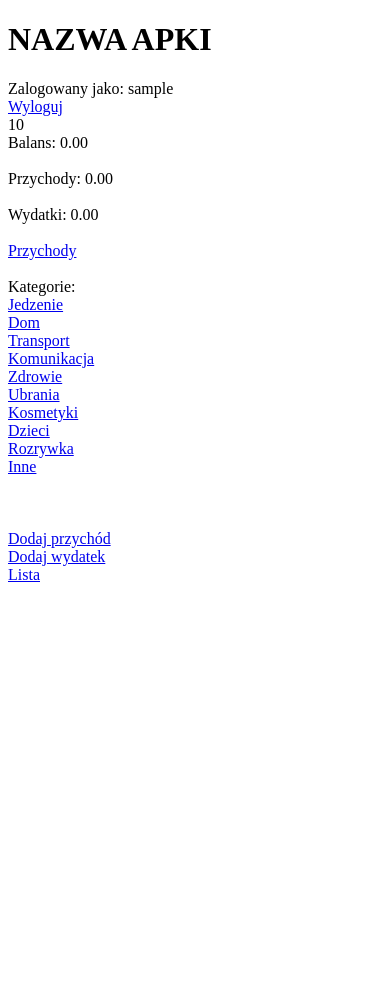
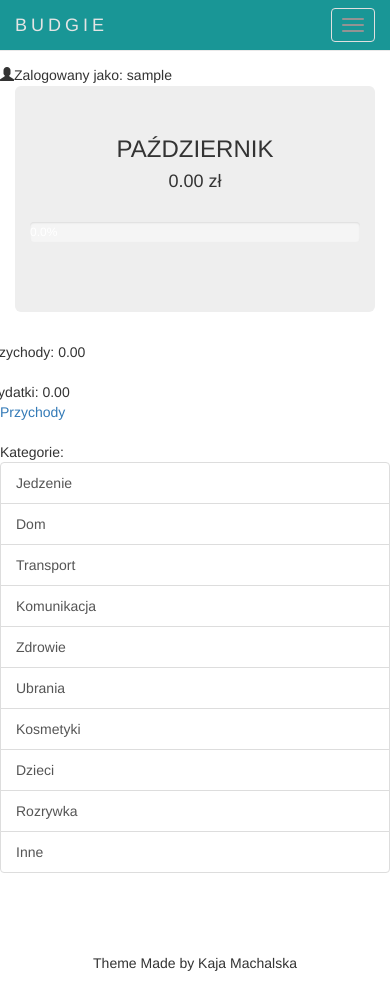
Before and after one commit to kayushka/Budget-App, a Django app: page /home/ in a window 390 px wide. Before the commit the page ends 582 px from the top, so only its background shows below. Run offline with Django 3.2, Linux system fonts and the light colour scheme; the visitor is signed in with stand-in values (Sample User, id 1); data that the repository does not hold is empty; some libraries are stand-ins or nearby versions.

Commit message:
dokończyć wygląd po zalogowaniu, dodac opcje usuwania

```diff
--- a/noname/forms.py
+++ b/noname/forms.py
@@ -7,11 +7,13 @@ from noname.models import INCOME_CHOICES, EXPENSES_CHOICES, MyUser
 class AddIncomeForm(forms.Form):
     category = forms.ChoiceField(label="kategoria", choices=INCOME_CHOICES)
     amount = forms.FloatField(label="kwota")
+    comment = forms.CharField(widget=forms.Textarea, label="komentarz")
 
 
 class AddExpensesForm(forms.Form):
     category = forms.ChoiceField(label="kategoria", choices=EXPENSES_CHOICES)
     amount = forms.FloatField(label="kwota")
+    comment = forms.CharField(widget=forms.Textarea, label="komentarz")
 
 
 class UserCreationForm2(UserCreationForm):
--- a/noname/models.py
+++ b/noname/models.py
@@ -71,6 +71,7 @@ class Income(models.Model):
     category = models.IntegerField(choices=INCOME_CHOICES)
     date = models.DateField(auto_now_add=True)
     user = models.ForeignKey(MyUser, on_delete=CASCADE)
+    comment = models.TextField(blank=True)
 
 
 class Expenses(models.Model):
@@ -78,3 +79,4 @@ class Expenses(models.Model):
     date = models.DateField(auto_now_add=True)
     category = models.IntegerField(choices=EXPENSES_CHOICES)
     user = models.ForeignKey(MyUser, on_delete=CASCADE)
+    comment = models.TextField(blank=True)
--- a/noname/templates/noname/base.html
+++ b/noname/templates/noname/base.html
@@ -1,19 +1,54 @@
 <!DOCTYPE html>
 <html>
+    {% load staticfiles %}
+    <link rel="stylesheet" type="text/css" href="{% static 'noname/style.css' %}">
     <meta charset="UTF-8">
+    <meta name="viewport" content="width=device-width, initial-scale=1">
+    <link rel="stylesheet" href="https://maxcdn.bootstrapcdn.com/bootstrap/3.3.7/css/bootstrap.min.css">
+    <script src="https://ajax.googleapis.com/ajax/libs/jquery/3.3.1/jquery.min.js"></script>
+    <script src="https://maxcdn.bootstrapcdn.com/bootstrap/3.3.7/js/bootstrap.min.js"></script>
 <head>
     {% block head %}
     {% endblock %}
 </head>
 <body>
-    <h1>NAZWA APKI</h1>
         {% if request.user.is_authenticated %}
-       Zalogowany jako: {{ request.user }}<br>
-       <a href="{% url 'logout' %}">Wyloguj</a>
+            <nav class="navbar navbar-default navbar-fixed-top">
+  <div id="top" class="container-fluid">
+    <div class="navbar-header">
+      <button type="button" class="navbar-toggle" data-toggle="collapse" data-target="#myNavbar">
+        <span class="icon-bar"></span>
+        <span class="icon-bar"></span>
+        <span class="icon-bar"></span>
+      </button>
+      <a class="navbar-brand" href="/home">BUDGIE</a>
+    </div>
+    <div class="collapse navbar-collapse" id="myNavbar">
+      <ul class="nav navbar-nav navbar-right">
+        <li><a href="/home">GŁÓWNA</a></li>
+        <li><a href="/list">LISTA</a></li>
+          <li class="dropdown">
+          <a class="dropdown-toggle" data-toggle="dropdown" href="#">DODAJ
+            <span class="caret"></span>
+          </a>
+          <ul class="dropdown-menu">
+            <li><a href="/add_income/">Dodaj przychód</a></li>
+            <li><a href="/add_expense">Dodaj wydatek</a></li>
+          </ul>
+        </li>
+        <li><a href="{% url 'logout' %}">WYLOGUJ</a></li>
+      </ul>
+    </div>
+  </div>
+</nav>
+            <span class="glyphicon glyphicon-user"></span>Zalogowany jako: {{ request.user }}<br>
         {% else %}<br>
-       <a href="{% url 'login' %}">Zaloguj</a>
+            <br><a href="{% url 'login' %}">Zaloguj</a>
         {% endif %}
     {% block content %}
     {% endblock %}
+<footer class="text-center">
+  <p>Theme Made by Kaja Machalska</p>
+    </footer>
 </body>
 </html>
--- a/noname/templates/noname/home.html
+++ b/noname/templates/noname/home.html
@@ -2,28 +2,45 @@
 
 {% block content %}
 <form method="POST" action=" ">
-{{ month }} <br>
-Balans: {{ sum|floatformat:2 }}
-    <br><br>
+<div class="row">
+  <div class="col-sm-2"></div>
+  <div class="col-sm-5">
+      <div class="container">
+          <div class="jumbotron text-center ">
+              <h3>{{ month }}</h3>
+              <h4>{{ sum|floatformat:2 }} zł</h4>
+              <br>
+              <div class="progress">
+                  <div class="progress-bar progress-bar-striped active" role="progressbar"
+                  aria-valuenow="0" aria-valuemin="0" aria-valuemax="100" style="width:{{ a|floatformat:0 }}%" >
+                  {{ a|floatformat:1 }}%
+                  </div>
+              </div>
+              <br>
+
+          </div>
+      </div>
+  </div>
     Przychody: {{ income|floatformat:2 }}
-    <br><br>
-    Wydatki: {{ expense|floatformat:2 }}
-    <br><br>
-    <a href="/przychody/">Przychody</a><br><br>
-    Kategorie: <br>
-    <a href="/jedzenie/">Jedzenie</a><br>
-    <a href="/dom/">Dom</a><br>
-    <a href="/transport/">Transport</a><br>
-    <a href="/komunikacja/">Komunikacja</a><br>
-    <a href="/zdrowie/">Zdrowie</a><br>
-    <a href="/ubranie/">Ubrania</a><br>
-    <a href="/kosmetyki/">Kosmetyki</a><br>
-    <a href="/dzieci/">Dzieci</a><br>
-    <a href="/rozrywka/">Rozrywka</a><br>
-    <a href="/inne/">Inne</a><br>
+              <br><br>
+              Wydatki: {{ expense|floatformat:2 }}
+  <div class="col-sm-5">
+      <a href="/przychody/">Przychody</a><br><br>
+      Kategorie: <br>
+      <div class="list-group">
+          <a href="/jedzenie/" class="list-group-item">Jedzenie</a>
+          <a href="/dom/" class="list-group-item">Dom</a>
+          <a href="/transport/" class="list-group-item">Transport</a>
+          <a href="/komunikacja/" class="list-group-item">Komunikacja</a>
+          <a href="/zdrowie/" class="list-group-item">Zdrowie</a>
+          <a href="/ubranie/" class="list-group-item">Ubrania</a>
+          <a href="/kosmetyki/" class="list-group-item">Kosmetyki</a>
+          <a href="/dzieci/" class="list-group-item">Dzieci</a>
+          <a href="/rozrywka/" class="list-group-item">Rozrywka</a>
+          <a href="/inne/" class="list-group-item">Inne</a>
+      </div>
+  </div>
+  </div>
     <br><br><br>
-    <a href="/add_income/">Dodaj przychód</a><br>
-    <a href="/add_expense">Dodaj wydatek</a><br>
-    <a href="/list/">Lista</a><br>
 </form>
     {% endblock %}
--- a/noname/views.py
+++ b/noname/views.py
@@ -10,8 +10,17 @@ from noname.forms import AddIncomeForm, AddExpensesForm, UserCreationForm2
 from noname.models import Income, Expenses
 
 
+# todo corousel (bootstrap) on the main page
+
+class Main(View):
+    def get(self, request):
+        return render(request, 'noname/main.html')
+
+
 class Home(LoginRequiredMixin, View):
     def get(self, request):
+        mnth = ['STYCZEŃ', 'LUTY', 'MARZEC', 'KWIECIEŃ', 'MAJ', 'CZERWIEC', 'LIPIEC', 'SIERPIEŃ',
+                'WRZESIEŃ', 'PAŹDZIERNIK', 'LISTOPAD', 'GRUDZIEŃ']
         current_month = datetime.now().month
         user = request.user
         incomes = Income.objects.filter(user=user, date__month=current_month)
@@ -23,18 +32,18 @@ class Home(LoginRequiredMixin, View):
         for e in expenses:
             expense += float(e.amount)
         sum = float(income) - float(expense)
+        if income != 0.0 or expense != 0.0:
+            a = ((income - expense) / income) * 100
+        else:
+            a = 0.0
         ctx = {
-            "month": current_month,
+            "a": a,
+            "month": mnth[int(current_month) - 1],
             "income": income,
             "expense": expense,
             "sum": sum
         }
         return render(request, 'noname/home.html', ctx)
-
-    # todo w każdym linku u gory podsumowanie wydatków
-    # todo w każdym linku podsumowanie wydatków w każdej podkategorii
-    # todo niedzialajace signup
-    # todo w Home ustawić obecny miesiąc na górze strony
 
 
 class List(LoginRequiredMixin, View):
@@ -59,8 +68,9 @@ class AddIncome(LoginRequiredMixin, View):
         if form.is_valid():
             amount = form.cleaned_data['amount']
             category = form.cleaned_data['category']
+            comment = form.cleaned_data['comment']
             user = request.user
-            income = Income.objects.create(amount=amount, category=category, user=user)
+            income = Income.objects.create(amount=amount, category=category, user=user, comment=comment)
             return redirect('list')
         else:
             return render(request, 'noname/add_income.html', {'form': form})
@@ -76,8 +86,9 @@ class AddExpense(LoginRequiredMixin, View):
         if form.is_valid():
             amount = form.cleaned_data['amount']
             category = form.cleaned_data['category']
+            comment = form.cleaned_data['comment']
             user = request.user
-            expense = Expenses.objects.create(amount=amount, category=category, user=user)
+            expense = Expenses.objects.create(amount=amount, category=category, user=user, comment=comment)
             return redirect('list')
         else:
             return render(request, 'noname/add_expense.html', {'form': form})
--- a/project0/settings.py
+++ b/project0/settings.py
@@ -124,5 +124,8 @@ USE_TZ = True
 # https://docs.djangoproject.com/en/2.1/howto/static-files/
 
 STATIC_URL = '/static/'
+STATICFILES_DIRS = [
+    os.path.join(BASE_DIR, 'static'),
+]
 LOGIN_REDIRECT_URL = '/home'
-LOGOUT_REDIRECT_URL = '/accounts/login/'
+LOGOUT_REDIRECT_URL = '/main'
--- a/project0/urls.py
+++ b/project0/urls.py
@@ -18,7 +18,7 @@ from django.urls import path, include, re_path
 
 from noname.views import AddIncome, List, AddExpense, Home, SignUp, Incomes, \
     Food, House, Transport, Communication, Health, Clothes, Beauty, Child, Entertainment, \
-    Other
+    Other, Main
 
 urlpatterns = [
     path('admin/', admin.site.urls),
@@ -38,5 +38,6 @@ urlpatterns = [
     re_path('kosmetyki/$', Beauty.as_view()),
     re_path('dzieci/$', Child.as_view()),
     re_path('rozrywka/$', Entertainment.as_view()),
-    re_path('inne/$', Other.as_view())
+    re_path('inne/$', Other.as_view()),
+    re_path('main/$', Main.as_view())
 ]
--- /dev/null
+++ b/static/noname/style.css
@@ -0,0 +1,84 @@
+.main-page {
+    padding: 80px 120px;
+}
+
+span.logo {
+    color: darkcyan;
+    font-size: 50px;
+}
+
+.carousel-inner img {
+    max-width: 1400px; /* Set width to 100% */
+    height: 100%;
+    max-height: 800px;
+    margin: auto;
+}
+
+.carousel-caption h3 {
+    font-size: 40px;
+    color: #efede8 !important;
+    font-family: OpenSans, sans-serif;
+}
+
+@media (max-width: 600px) {
+    .carousel-caption {
+        display: none; /* Hide the carousel text when the screen is less than 600 pixels wide */
+    }
+}
+
+/* Add a dark background color with a little bit see-through */
+.navbar {
+    margin-bottom: 0;
+    background-color: darkcyan !important;
+    border: 0;
+    font-size: 15px !important;
+    letter-spacing: 4px;
+    opacity:0.9;
+}
+
+/* Add a gray color to all navbar links */
+.navbar li a, .navbar .navbar-brand {
+    color: #e2e2e2 !important;
+}
+
+/* On hover, the links will turn white */
+.navbar-nav li a:hover {
+    color: #fff !important;
+}
+
+/* The active link */
+.navbar-nav li.active a {
+    color: #fff !important;
+    background-color:#29292c !important;
+}
+
+/* Remove border color from the collapsible button */
+.navbar-default .navbar-toggle {
+    border-color: transparent;
+}
+
+/* Dropdown */
+.open .dropdown-toggle {
+    color: #fff ;
+    background-color: #555 !important;
+}
+
+/* Dropdown links */
+.dropdown-menu li a {
+    color: #000 !important;
+}
+
+/* On hover, the dropdown links will turn red */
+.dropdown-menu li a:hover {
+    background-color: red !important;
+}
+
+    /*background-color: #5b80b2;*/
+
+.contact {
+    background-color: #72cdd5 !important;
+}
+
+body {
+    padding-top: 65px;
+}
```
Also changed, not shown: noname/templates/noname/add_income.html (+7 -2 lines), noname/templates/noname/add_user.html (+23 -4 lines), noname/templates/noname/base2.html (added, +47 -0 lines), noname/templates/noname/list.html (+20 -15 lines), noname/templates/noname/main.html (added, +191 -0 lines), noname/templates/registration/login.html (+16 -7 lines), noname/migrations/0003_auto_20181004_0731.py (added), static/noname/1.jpg (added), static/noname/3.jpg (added), static/noname/bck.jpg (added), static/noname/cyanblue.jpg (added), 1 other file. Lines whose indentation alone changed are shown as unchanged.
